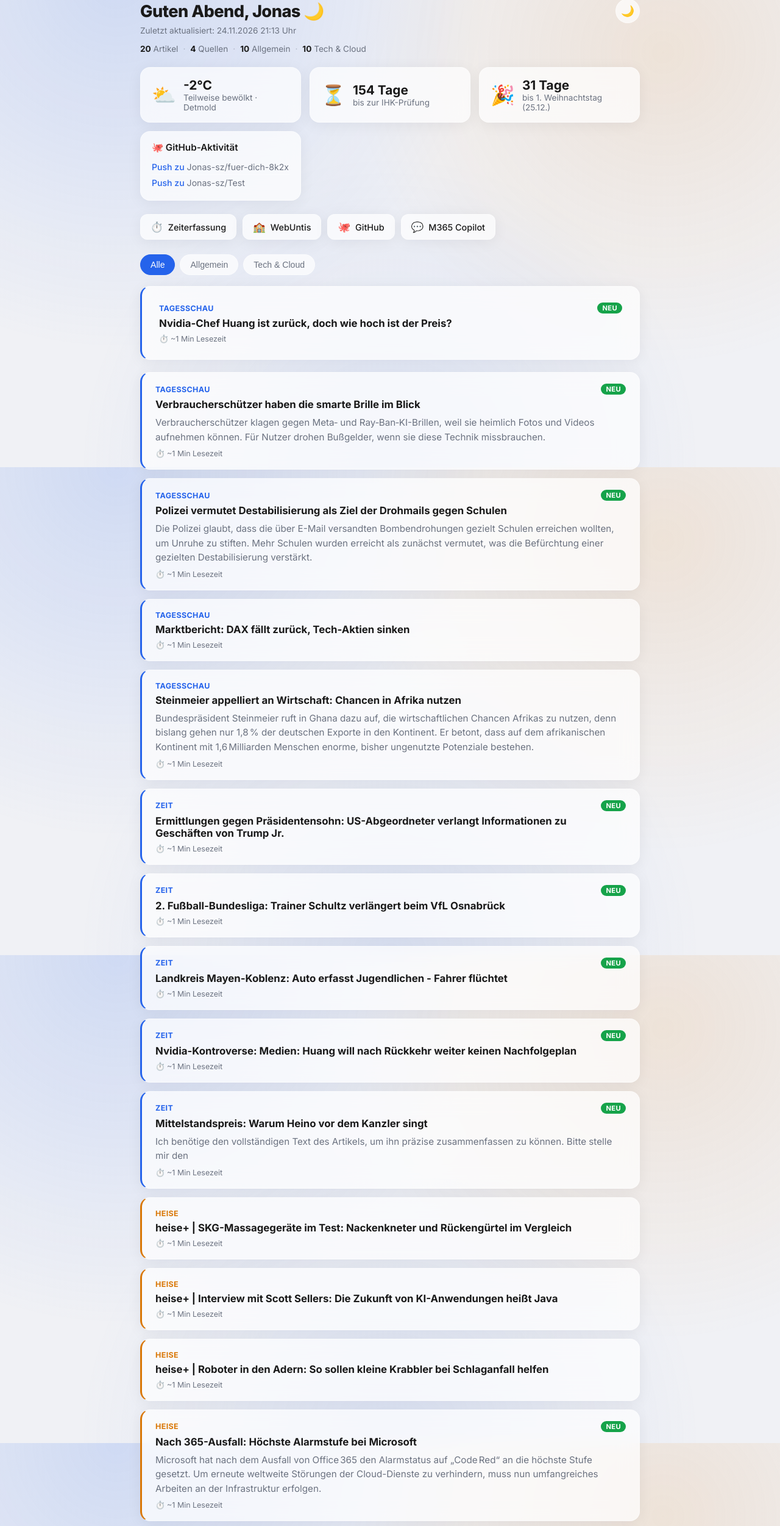
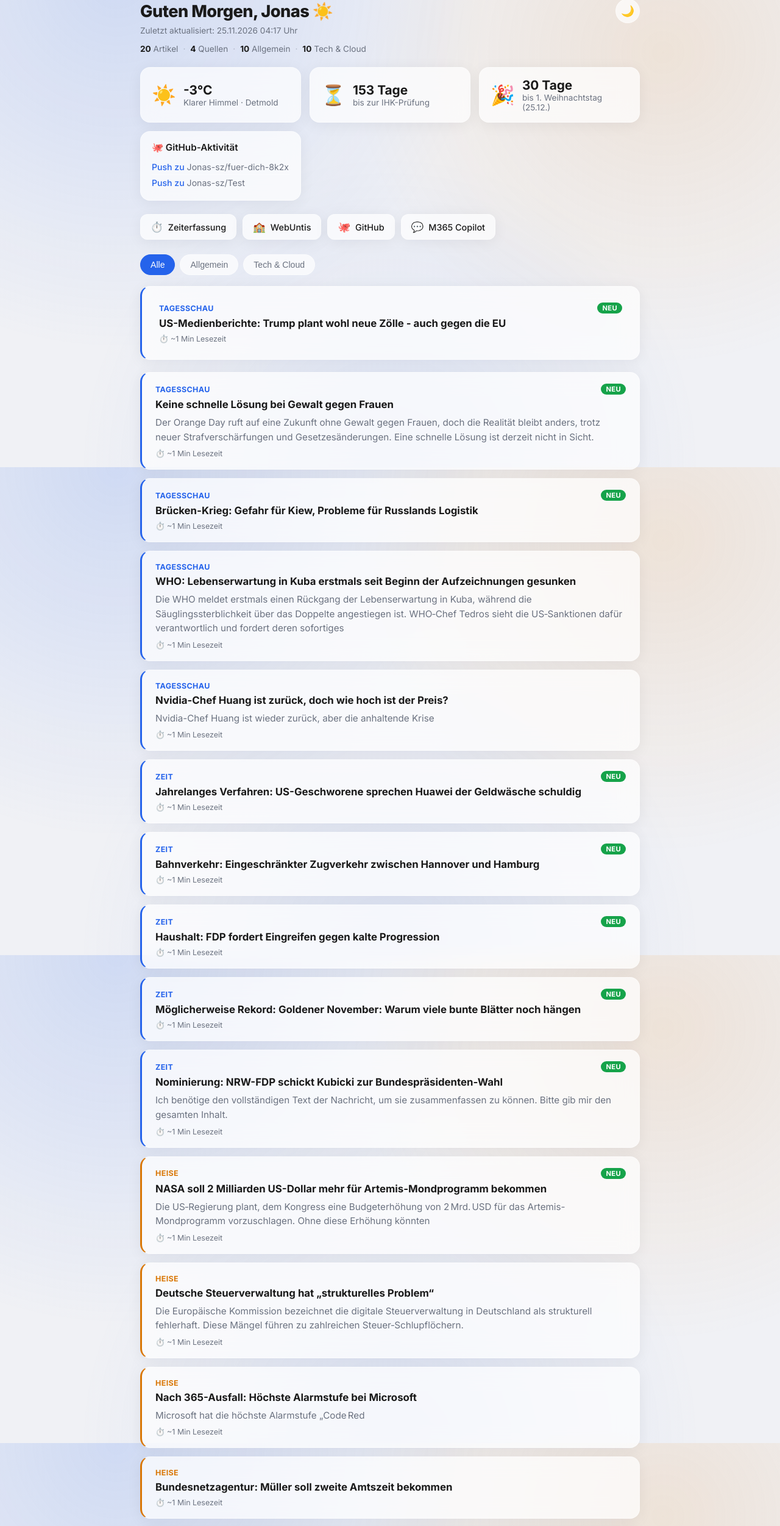
Before and after one commit to Jonas-sz/news-dashboard, a plain HTML site: page index.html in a window 1280 px wide. Shown: the part 34-2536 px from the top of the page at 61% size. Drawn offline with Linux system fonts and the light colour scheme.

Commit message:
Update news

```diff
--- a/index.html
+++ b/index.html
@@ -129,10 +129,10 @@
 <body data-theme="light">
   <div id="skeleton">📰</div>
   <div class="topbar">
-    <h1>Guten Abend, Jonas 🌙</h1>
+    <h1>Guten Morgen, Jonas ☀️</h1>
     <button class="toggle-btn" id="themeToggle" aria-label="Dark Mode umschalten">🌙</button>
   </div>
-  <p class="updated">Zuletzt aktualisiert: 24.11.2026 21:13 Uhr</p>
+  <p class="updated">Zuletzt aktualisiert: 25.11.2026 04:17 Uhr</p>
 
       <div class="stats-bar">
         <div class="stat"><strong>20</strong> Artikel</div>
@@ -147,17 +147,17 @@
   <div class="widgets">
 
         <div class="widget weather">
-          <span class="weather-icon">⛅</span>
+          <span class="weather-icon">☀️</span>
           <div>
-            <div class="weather-temp">-2°C</div>
-            <div class="widget-sub">Teilweise bewölkt · Detmold</div>
+            <div class="weather-temp">-3°C</div>
+            <div class="widget-sub">Klarer Himmel · Detmold</div>
           </div>
         </div>
 
         <div class="widget countdown">
           <span class="countdown-icon">⏳</span>
           <div>
-            <div class="countdown-days">154 Tage</div>
+            <div class="countdown-days">153 Tage</div>
             <div class="widget-sub">bis zur IHK-Prüfung</div>
           </div>
         </div>
@@ -165,7 +165,7 @@
         <div class="widget holiday">
           <span class="countdown-icon">🎉</span>
           <div>
-            <div class="countdown-days">31 Tage</div>
+            <div class="countdown-days">30 Tage</div>
             <div class="widget-sub">bis 1. Weihnachtstag (25.12.)</div>
           </div>
         </div>
@@ -190,7 +190,7 @@
             <div class="source">Tagesschau</div>
             <span class="badge-new">NEU</span>
           </div>
-          <h3><a href="https://www.tagesschau.de/wirtschaft/unternehmen/huang-folgen-nvidia-rueckkehr-100.html" target="_blank" rel="noopener">Nvidia-Chef Huang ist zurück, doch wie hoch ist der Preis?</a></h3>
+          <h3><a href="https://www.tagesschau.de/ausland/amerika/usa-zoelle-122.html" target="_blank" rel="noopener">US-Medienberichte: Trump plant wohl neue Zölle - auch gegen die EU</a></h3>
           <p></p>
           <div class="read-time">⏱️ ~1 Min Lesezeit</div>
         </div>
@@ -200,8 +200,8 @@
             <div class="source">Tagesschau</div>
             <span class="badge-new">NEU</span>
           </div>
-          <h3><a href="https://www.tagesschau.de/inland/gesellschaft/smart-glasses-klage-verbraucherschutz-100.html" target="_blank" rel="noopener">Verbraucherschützer haben die smarte Brille im Blick</a></h3>
-          <p>Verbraucherschützer klagen gegen Meta‑ und Ray‑Ban‑KI-Brillen, weil sie heimlich Fotos und Videos aufnehmen können. Für Nutzer drohen Bußgelder, wenn sie diese Technik missbrauchen.</p>
+          <h3><a href="https://www.tagesschau.de/inland/gesellschaft/orange-day-gewalt-gegen-frauen-100.html" target="_blank" rel="noopener">Keine schnelle Lösung bei Gewalt gegen Frauen</a></h3>
+          <p>Der Orange Day ruft auf eine Zukunft ohne Gewalt gegen Frauen, doch die Realität bleibt anders, trotz neuer Strafverschärfungen und Gesetzesänderungen. Eine schnelle Lösung ist derzeit nicht in Sicht.</p>
           <div class="read-time">⏱️ ~1 Min Lesezeit</div>
         </div>
         <div class="card" data-category="allgemein" style="animation-delay:0.1s; --cat-color:#2563eb">
@@ -209,8 +209,8 @@
             <div class="source">Tagesschau</div>
             <span class="badge-new">NEU</span>
           </div>
-          <h3><a href="https://www.tagesschau.de/inland/drohmails-schulen-gdp-destabilisierung-100.html" target="_blank" rel="noopener">Polizei vermutet Destabilisierung als Ziel der Drohmails gegen Schulen</a></h3>
-          <p>Die Polizei glaubt, dass die über E-Mail versandten Bombendrohungen gezielt Schulen erreichen wollten, um Unruhe zu stiften. Mehr Schulen wurden erreicht als zunächst vermutet, was die Befürchtung einer gezielten Destabilisierung verstärkt.</p>
+          <h3><a href="https://www.tagesschau.de/ausland/europa/ukraine-russland-bruecken-krieg-100.html" target="_blank" rel="noopener">Brücken-Krieg: Gefahr für Kiew, Probleme für Russlands Logistik</a></h3>
+          <p></p>
           <div class="read-time">⏱️ ~1 Min Lesezeit</div>
         </div>
         <div class="card" data-category="allgemein" style="animation-delay:0.15000000000000002s; --cat-color:#2563eb">
@@ -218,8 +218,8 @@
             <div class="source">Tagesschau</div>
 
           </div>
-          <h3><a href="https://www.tagesschau.de/wirtschaft/finanzen/marktberichte/marktbericht-dax-dow-nvidia-geldanlage-102.html" target="_blank" rel="noopener">Marktbericht: DAX fällt zurück, Tech-Aktien sinken</a></h3>
-          <p></p>
+          <h3><a href="https://www.tagesschau.de/ausland/amerika/kuba-lebenserwartungen-who-100.html" target="_blank" rel="noopener">WHO: Lebenserwartung in Kuba erstmals seit Beginn der Aufzeichnungen gesunken</a></h3>
+          <p>Die WHO meldet erstmals einen Rückgang der Lebenserwartung in Kuba, während die Säuglingssterblichkeit über das Doppelte angestiegen ist. WHO‑Chef Tedros sieht die US‑Sanktionen dafür verantwortlich und fordert deren sofortiges</p>
           <div class="read-time">⏱️ ~1 Min Lesezeit</div>
         </div>
         <div class="card" data-category="allgemein" style="animation-delay:0.2s; --cat-color:#2563eb">
@@ -227,8 +227,8 @@
             <div class="source">Tagesschau</div>
 
           </div>
-          <h3><a href="https://www.tagesschau.de/ausland/afrika/steinmeier-deutsch-afrikanischer-wirtschaftsgipfel-100.html" target="_blank" rel="noopener">Steinmeier appelliert an Wirtschaft: Chancen in Afrika nutzen</a></h3>
-          <p>Bundespräsident Steinmeier ruft in Ghana dazu auf, die wirtschaftlichen Chancen Afrikas zu nutzen, denn bislang gehen nur 1,8 % der deutschen Exporte in den Kontinent. Er betont, dass auf dem afrikanischen Kontinent mit 1,6 Milliarden Menschen enorme, bisher ungenutzte Potenziale bestehen.</p>
+          <h3><a href="https://www.tagesschau.de/wirtschaft/unternehmen/huang-folgen-nvidia-rueckkehr-100.html" target="_blank" rel="noopener">Nvidia-Chef Huang ist zurück, doch wie hoch ist der Preis?</a></h3>
+          <p>Nvidia-Chef Huang ist wieder zurück, aber die anhaltende Krise</p>
           <div class="read-time">⏱️ ~1 Min Lesezeit</div>
         </div>
         <div class="card" data-category="allgemein" style="animation-delay:0.25s; --cat-color:#2563eb">
@@ -236,7 +236,7 @@
             <div class="source">Zeit</div>
             <span class="badge-new">NEU</span>
           </div>
-          <h3><a href="https://www.zeit.de/politik/ausland/2026-11/jamie-raskin-1789-capital-donald-trump-jr-hadrian-automation" target="_blank" rel="noopener">Ermittlungen gegen Präsidentensohn: US-Abgeordneter verlangt Informationen zu Geschäften von Trump Jr.</a></h3>
+          <h3><a href="https://www.zeit.de/news/2026-11/24/us-geschworene-sprechen-huawei-der-geldwaesche-schuldig" target="_blank" rel="noopener">Jahrelanges Verfahren: US-Geschworene sprechen Huawei der Geldwäsche schuldig</a></h3>
           <p></p>
           <div class="read-time">⏱️ ~1 Min Lesezeit</div>
         </div>
@@ -245,7 +245,7 @@
             <div class="source">Zeit</div>
             <span class="badge-new">NEU</span>
           </div>
-          <h3><a href="https://www.zeit.de/news/2026-11/24/trainer-schultz-verlaengert-beim-vfl-osnabrueck" target="_blank" rel="noopener">2. Fußball-Bundesliga: Trainer Schultz verlängert beim VfL Osnabrück</a></h3>
+          <h3><a href="https://www.zeit.de/news/2026-11/25/eingeschraenkter-zugverkehr-zwischen-hannover-und-hamburg" target="_blank" rel="noopener">Bahnverkehr: Eingeschränkter Zugverkehr zwischen Hannover und Hamburg</a></h3>
           <p></p>
           <div class="read-time">⏱️ ~1 Min Lesezeit</div>
         </div>
@@ -254,7 +254,7 @@
             <div class="source">Zeit</div>
             <span class="badge-new">NEU</span>
           </div>
-          <h3><a href="https://www.zeit.de/news/2026-11/24/auto-erfasst-jugendlichen-fahrer-fluechtet" target="_blank" rel="noopener">Landkreis Mayen-Koblenz: Auto erfasst Jugendlichen - Fahrer flüchtet</a></h3>
+          <h3><a href="https://www.zeit.de/news/2026-11/25/fdp-fordert-eingreifen-gegen-kalte-progression" target="_blank" rel="noopener">Haushalt: FDP fordert Eingreifen gegen kalte Progression</a></h3>
           <p></p>
           <div class="read-time">⏱️ ~1 Min Lesezeit</div>
         </div>
@@ -263,7 +263,7 @@
             <div class="source">Zeit</div>
             <span class="badge-new">NEU</span>
           </div>
-          <h3><a href="https://www.zeit.de/news/2026-11/24/medien-huang-will-nach-rueckkehr-weiter-keinen-nachfolgeplan" target="_blank" rel="noopener">Nvidia-Kontroverse: Medien: Huang will nach Rückkehr weiter keinen Nachfolgeplan</a></h3>
+          <h3><a href="https://www.zeit.de/news/2026-11/25/goldener-november-warum-viele-bunte-blaetter-noch-haengen" target="_blank" rel="noopener">Möglicherweise Rekord: Goldener November: Warum viele bunte Blätter noch hängen</a></h3>
           <p></p>
           <div class="read-time">⏱️ ~1 Min Lesezeit</div>
         </div>
@@ -272,17 +272,17 @@
             <div class="source">Zeit</div>
             <span class="badge-new">NEU</span>
           </div>
-          <h3><a href="https://www.zeit.de/news/2026-11/24/warum-heino-vor-dem-kanzler-singt" target="_blank" rel="noopener">Mittelstandspreis: Warum Heino vor dem Kanzler singt</a></h3>
-          <p>Ich benötige den vollständigen Text des Artikels, um ihn präzise zusammenfassen zu können. Bitte stelle mir den</p>
+          <h3><a href="https://www.zeit.de/news/2026-11/25/nrw-fdp-schickt-kubicki-zur-bundespraesidenten-wahl" target="_blank" rel="noopener">Nominierung: NRW-FDP schickt Kubicki zur Bundespräsidenten-Wahl</a></h3>
+          <p>Ich benötige den vollständigen Text der Nachricht, um sie zusammenfassen zu können. Bitte gib mir den gesamten Inhalt.</p>
           <div class="read-time">⏱️ ~1 Min Lesezeit</div>
         </div>
         <div class="card" data-category="tech" style="animation-delay:0.5s; --cat-color:#d97706">
           <div class="card-top">
             <div class="source">Heise</div>
-
+            <span class="badge-new">NEU</span>
           </div>
-          <h3><a href="https://www.heise.de/tests/SKG-Massagegeraete-im-Test-Nackenkneter-und-Rueckenguertel-im-Vergleich-11475859.html?wt_mc=rss.red.ho.ho.atom.beitrag_plus.beitrag_plus" target="_blank" rel="noopener">heise+ | SKG-Massagegeräte im Test: Nackenkneter und Rückengürtel im Vergleich</a></h3>
-          <p></p>
+          <h3><a href="https://www.heise.de/news/NASA-soll-2-Milliarden-US-Dollar-mehr-fuer-Artemis-Mondprogramm-bekommen-11537003.html?wt_mc=rss.red.ho.ho.atom.beitrag.beitrag" target="_blank" rel="noopener">NASA soll 2 Milliarden US-Dollar mehr für Artemis-Mondprogramm bekommen</a></h3>
+          <p>Die US‑Regierung plant, dem Kongress eine Budgeterhöhung von 2 Mrd. USD für das Artemis-Mondprogramm vorzuschlagen. Ohne diese Erhöhung könnten</p>
           <div class="read-time">⏱️ ~1 Min Lesezeit</div>
         </div>
         <div class="card" data-category="tech" style="animation-delay:0.55s; --cat-color:#d97706">
@@ -290,8 +290,8 @@
             <div class="source">Heise</div>
 
           </div>
-          <h3><a href="https://www.heise.de/hintergrund/Interview-mit-Scott-Sellers-Die-Zukunft-von-KI-Anwendungen-heisst-Java-11533136.html?wt_mc=rss.red.ho.ho.atom.beitrag_plus.beitrag_plus" target="_blank" rel="noopener">heise+ | Interview mit Scott Sellers: Die Zukunft von KI-Anwendungen heißt Java</a></h3>
-          <p></p>
+          <h3><a href="https://www.heise.de/news/Deutsche-Steuerverwaltung-hat-strukturelles-Problem-11536961.html?wt_mc=rss.red.ho.ho.atom.beitrag.beitrag" target="_blank" rel="noopener">Deutsche Steuerverwaltung hat „strukturelles Problem“</a></h3>
+          <p>Die Europäische Kommission bezeichnet die digitale Steuerverwaltung in Deutschland als strukturell fehlerhaft. Diese Mängel führen zu zahlreichen Steuer‑Schlupflöchern.</p>
           <div class="read-time">⏱️ ~1 Min Lesezeit</div>
         </div>
         <div class="card" data-category="tech" style="animation-delay:0.6000000000000001s; --cat-color:#d97706">
@@ -299,35 +299,35 @@
             <div class="source">Heise</div>
 
           </div>
-          <h3><a href="https://www.heise.de/hintergrund/Roboter-in-den-Adern-So-sollen-kleine-Krabbler-bei-Schlaganfall-helfen-11524840.html?wt_mc=rss.red.ho.ho.atom.beitrag_plus.beitrag_plus" target="_blank" rel="noopener">heise+ | Roboter in den Adern: So sollen kleine Krabbler bei Schlaganfall helfen</a></h3>
-          <p></p>
+          <h3><a href="https://www.heise.de/news/Nach-365-Ausfall-Hoechste-Alarmstufe-bei-Microsoft-11536918.html?wt_mc=rss.red.ho.ho.atom.beitrag.beitrag" target="_blank" rel="noopener">Nach 365-Ausfall: Höchste Alarmstufe bei Microsoft</a></h3>
+          <p>Microsoft hat die höchste Alarmstufe „Code Red</p>
           <div class="read-time">⏱️ ~1 Min Lesezeit</div>
         </div>
         <div class="card" data-category="tech" style="animation-delay:0.65s; --cat-color:#d97706">
           <div class="card-top">
             <div class="source">Heise</div>
-            <span class="badge-new">NEU</span>
+
           </div>
-          <h3><a href="https://www.heise.de/news/Nach-365-Ausfall-Hoechste-Alarmstufe-bei-Microsoft-11536918.html?wt_mc=rss.red.ho.ho.atom.beitrag.beitrag" target="_blank" rel="noopener">Nach 365-Ausfall: Höchste Alarmstufe bei Microsoft</a></h3>
-          <p>Microsoft hat nach dem Ausfall von Office 365 den Alarmstatus auf „Code Red“ an die höchste Stufe gesetzt. Um erneute weltweite Störungen der Cloud-Dienste zu verhindern, muss nun umfangreiches Arbeiten an der Infrastruktur erfolgen.</p>
+          <h3><a href="https://www.heise.de/news/Bundesnetzagentur-Mueller-soll-zweite-Amtszeit-bekommen-11536896.html?wt_mc=rss.red.ho.ho.atom.beitrag.beitrag" target="_blank" rel="noopener">Bundesnetzagentur: Müller soll zweite Amtszeit bekommen</a></h3>
+          <p></p>
           <div class="read-time">⏱️ ~1 Min Lesezeit</div>
         </div>
         <div class="card" data-category="tech" style="animation-delay:0.7000000000000001s; --cat-color:#d97706">
           <div class="card-top">
             <div class="source">Heise</div>
-            <span class="badge-new">NEU</span>
+
           </div>
-          <h3><a href="https://www.heise.de/news/Bundesnetzagentur-Mueller-soll-zweite-Amtszeit-bekommen-11536896.html?wt_mc=rss.red.ho.ho.atom.beitrag.beitrag" target="_blank" rel="noopener">Bundesnetzagentur: Müller soll zweite Amtszeit bekommen</a></h3>
+          <h3><a href="https://www.heise.de/bestenlisten/deals/black-friday-deals-pc-monitore-in-der-black-week-guenstig-abstauben/jgw720f?wt_mc=rss.red.ho.ho.atom.beitrag.beitrag" target="_blank" rel="noopener">Black-Friday-Deals: PC-Monitore in der Black Week günstig ergattern</a></h3>
           <p></p>
           <div class="read-time">⏱️ ~1 Min Lesezeit</div>
         </div>
         <div class="card" data-category="tech" style="animation-delay:0.75s; --cat-color:#d97706">
           <div class="card-top">
             <div class="source">Golem</div>
-            <span class="badge-new">NEU</span>
+
           </div>
           <h3><a href="https://www.golem.de/news/leo-starlink-konkurrent-der-bundeswehr-kostet-15-milliarden-euro-2611-215614.html" target="_blank" rel="noopener">Leo: Starlink-Konkurrent der Bundeswehr kostet 15 Milliarden Euro</a></h3>
-          <p>Die Bundeswehr plant einen Starlink‑Konkurrenten namens Leo, dessen Kosten 15 Milliarden Euro betragen. Der Vertrag für die SATCOMBw‑Stufe 4 steht kurz vor der Unterzeichnung.</p>
+          <p>Bundeswehr plant den Kauf eines Starlink‑Konkurrenten, der rund 15 Mrd. Euro kostet.</p>
           <div class="read-time">⏱️ ~1 Min Lesezeit</div>
         </div>
         <div class="card" data-category="tech" style="animation-delay:0.8s; --cat-color:#d97706">
@@ -336,7 +336,7 @@
 
           </div>
           <h3><a href="https://www.golem.de/news/netz-33-finanzierung-von-neuem-bundesweiten-glasfasernetz-fortgeschritten-2611-215612.html" target="_blank" rel="noopener">Netz 33: Finanzierung von neuem bundesweiten Glasfasernetz fortgeschritten</a></h3>
-          <p></p>
+          <p>Niedax hat die Gespräche mit Investoren zum neuen Glasfasernetz bereits weit fortgesch</p>
           <div class="read-time">⏱️ ~1 Min Lesezeit</div>
         </div>
         <div class="card" data-category="tech" style="animation-delay:0.8500000000000001s; --cat-color:#d97706">
@@ -345,7 +345,7 @@
 
           </div>
           <h3><a href="https://www.golem.de/news/anzeige-usb-ladegeraet-von-anker-mit-160-w-3-anschluessen-und-display-fuer-unter-100-euro-2611-215611.html" target="_blank" rel="noopener">Anzeige: USB-Ladegerät von Anker mit 160 W, 3 Anschlüssen und Display für unter 100 Euro</a></h3>
-          <p></p>
+          <p>Am Black Friday ist</p>
           <div class="read-time">⏱️ ~1 Min Lesezeit</div>
         </div>
         <div class="card" data-category="tech" style="animation-delay:0.9s; --cat-color:#d97706">
@@ -354,7 +354,7 @@
 
           </div>
           <h3><a href="https://www.golem.de/news/anzeige-50-prozent-rabatt-auf-den-microsoft-365-security-check-2611-215609.html" target="_blank" rel="noopener">Anzeige: 50 Prozent Rabatt auf den Microsoft 365 Security Check</a></h3>
-          <p></p>
+          <p>Der Microsoft 365 Security Check erkennt Fehlkonfigurationen und priorisiert Maßnahmen für das IT‑Team. In der Black Week gibt es einen 50 % Rabatt auf das Tool</p>
           <div class="read-time">⏱️ ~1 Min Lesezeit</div>
         </div>
         <div class="card" data-category="tech" style="animation-delay:0.9500000000000001s; --cat-color:#d97706">
@@ -363,7 +363,7 @@
 
           </div>
           <h3><a href="https://www.golem.de/news/nicht-legal-nutzbar-verbraucherzentrale-verklagt-meta-und-ray-ban-wegen-smart-glasses-2611-215607.html" target="_blank" rel="noopener">Nicht legal nutzbar: Verbraucherzentrale verklagt Meta und Ray-Ban wegen Smart Glasses</a></h3>
-          <p></p>
+          <p>Die Verbraucherzentrale verklagt Meta und Ray‑Ban wegen unauffälliger Kamera‑LEDs und fehlender Warnhinweise bei den Smart Glasses, die sie als nicht legal nutzbar einstufen. Sie fordert rechtliche Schritte gegen die Hersteller, da die Produkte die geltenden Datenschutzbestimmungen verletzen.</p>
           <div class="read-time">⏱️ ~1 Min Lesezeit</div>
         </div>
 
```
